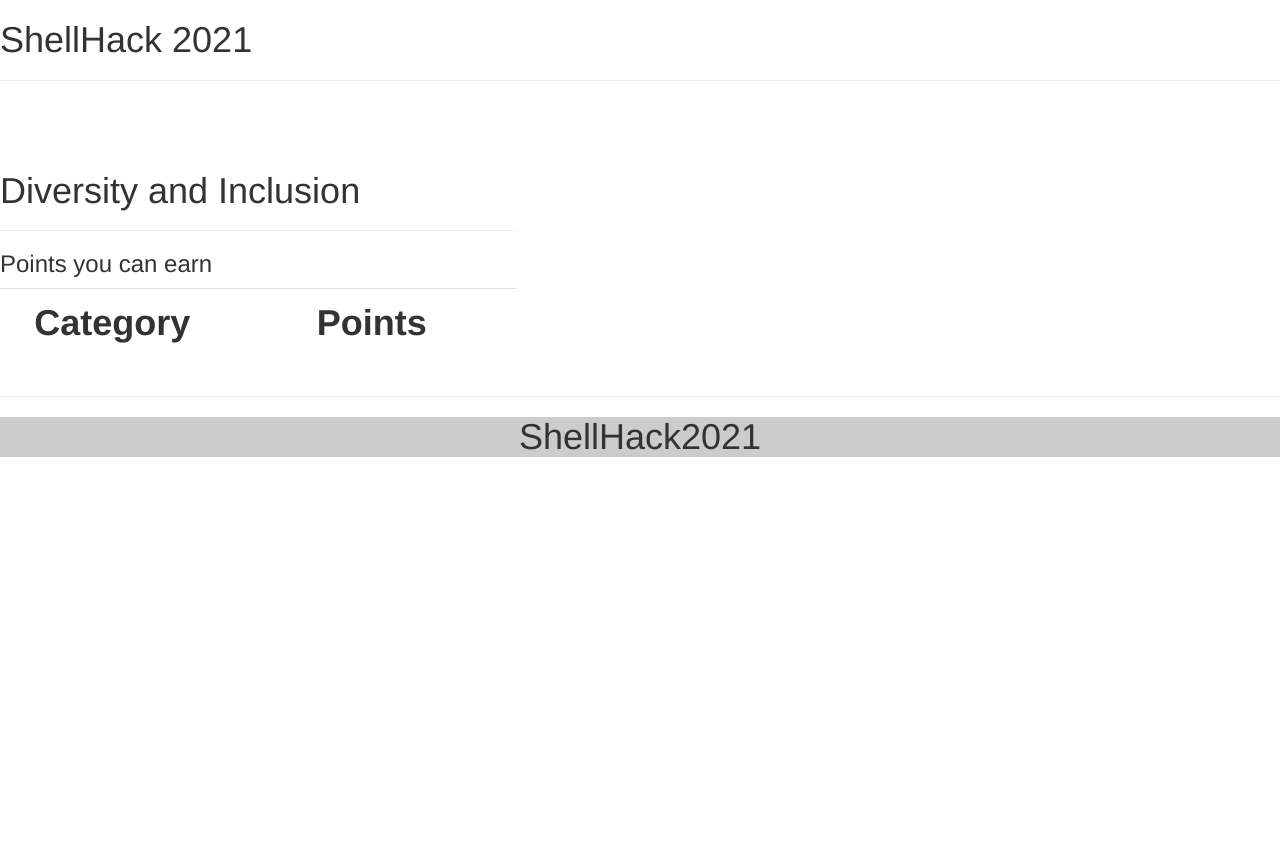
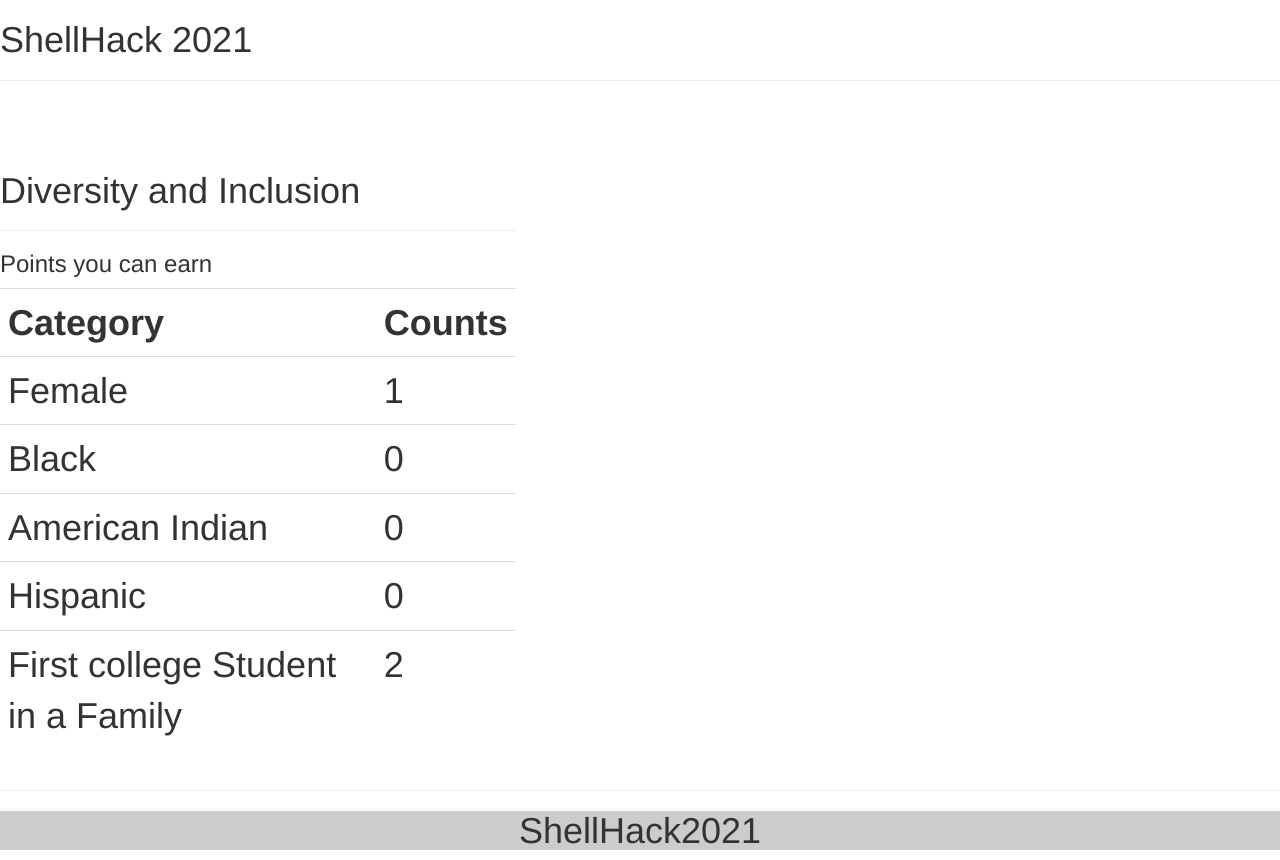
Before and after one commit to IAmAngelLiu/shellhack2021, a Django app: page / in a window 1280 px wide. Before the commit the page ends 457 px from the top, so only its background shows below. Run offline with Django 3.2, Linux system fonts and the light colour scheme; data comes from the database, SQL or seed files in the repository; both versions use the stored data as it was after the commit; lists and menus that the app fills with data are empty; some libraries are stand-ins or nearby versions.

Commit message:
table finished

```diff
--- a/Diversity/accounts/templates/accounts/home.html
+++ b/Diversity/accounts/templates/accounts/home.html
@@ -18,10 +18,44 @@
 			<h3>Points you can earn</h3>
 			<table class="table table-sm">
 				<tr>
-					<th> </th>
 					<th>Category</th>
-					<th>Points</th>
+					<th>Counts</th>
 				</tr>
+				<!-- {% for i in female %} -->
+					<!-- <tr> -->
+						<!-- <td> {{i.name}} </td> -->
+						<!-- <td> {{i.gender}} </td> -->
+						<!-- <td> {{i.gender}} </td> -->
+						<!-- <td> {{i.points}} </td> -->
+					<!-- </tr> -->
+
+				<!-- {% endfor %} -->
+
+				<tr>
+					<td>Female </td>
+					<td>{{ total_female }} </td>
+				</tr>
+
+				<tr>
+					<td>Black </td>
+					<td>{{ total_black }} </td>
+				</tr>
+
+				<tr>
+					<td>American Indian </td>
+					<td>{{ total_indian }} </td>
+				</tr>
+
+				<tr>
+					<td>Hispanic </td>
+					<td>{{ total_hispanic }} </td>
+				</tr>
+
+				<tr>
+					<td>First college Student in a Family </td>
+					<td>{{ total_college }} </td>
+				</tr>
+
 			</table>
 		</div>
 	</div>
--- a/Diversity/accounts/views.py
+++ b/Diversity/accounts/views.py
@@ -1,7 +1,25 @@
 from django.shortcuts import render
 from django.http import HttpResponse
+from django.db.models import Count
+
+from .models import *
 
 # Create your views here.
 
 def home(request):
-	return render(request, 'accounts/home.html')
+	categories = Points.objects.all()
+	employees = Employee.objects.all()
+	female = employees.filter(gender='Female')
+	black = employees.filter(race='Black')
+	indian = employees.filter(race='American Indian')
+	hispanic = employees.filter(race='Hispanic')
+	college = employees.filter(firstcollege='Yes')
+	total_female = female.count()
+	total_black = black.count()
+	total_indian = indian.count()
+	total_hispanic = hispanic.count()
+	total_college = college.count()
+	# categories = Points.objects.all()
+	# categories = Employee.objects.all()
+	# counting = Employee.objects.filter(gender='Female').count()
+	return render(request, 'accounts/home.html', {'categories': categories, 'employees': employees, 'total_female': total_female, 'total_black': total_black, 'total_indian': total_indian, 'total_hispanic': total_hispanic, 'total_college': total_college})
```
Also changed, not shown: Diversity/accounts/models.py (line endings or trailing spaces), Diversity/db.sqlite3.
